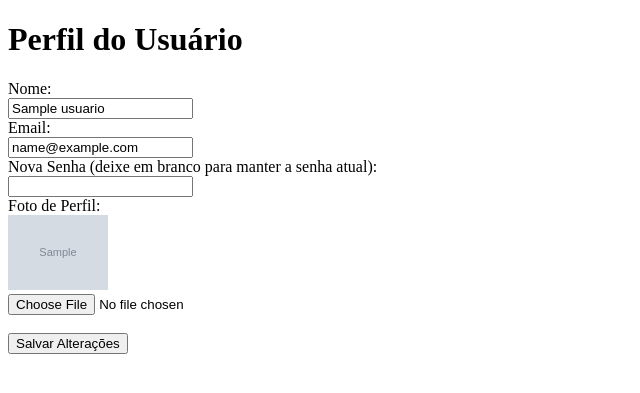
After one commit to Saracfmorais/wobahall, a PHP site: page /perfil_usuario.php in a window 1280 px wide. The commit adds this page. Shown: the top 393 px of the page, without its empty margins (0-640 px from the left). Run offline with PHP 8.4, Linux system fonts and the light colour scheme; the visitor is signed in with stand-in values (Sample User, id 1); tables that the repository leaves empty or names only in its code hold one stand-in row (values such as "Sample post"); grey boxes marked "Sample" are stand-in pictures.

Commit message:
algumas coisanhas q não lembro

```diff
--- a/SARA-PI/home.php
+++ b/SARA-PI/home.php
@@ -1,6 +1,5 @@
 <?php
 session_start();
-
 // Conexão com o banco de dados
 $host = 'localhost';
 $user = 'root';
@@ -55,9 +54,9 @@ $conn->close();
         <?php if (isset($_SESSION['nome_usuario'])): ?>
             <?php echo $_SESSION['nome_usuario']; ?>
         <?php else: ?>
-            <a href="login.php">Logar</a>
+           <a class="logar" href="./login/login.php"> Logar
         <?php endif; ?>
-    </div>
+    </div></a>
 </div>
 
     </header>
--- a/SARA-PI/login/login.php
+++ b/SARA-PI/login/login.php
@@ -67,7 +67,7 @@
     </div>
   </div>
 
-  <a class="bt_volta" id="volta" href="../home/home.html">Voltar</a>
+  <a class="bt_volta" id="volta" href="../home.php">Voltar</a>
 
   <script src="login.js"></script>
 </body>
--- /dev/null
+++ b/SARA-PI/perfil_usuario.php
@@ -0,0 +1,99 @@
+<?php
+session_start();
+
+// Verificar se o usuário está logado
+if (!isset($_SESSION['usuario_id'])) {
+    header("Location: login.php");
+    exit();
+}
+
+// Conectar ao banco de dados
+$host = 'localhost';
+$user = 'root';
+$password = '';
+$dbname = 'wobahall';
+$conn = new mysqli($host, $user, $password, $dbname);
+
+// Verificar a conexão
+if ($conn->connect_error) {
+    die("Erro na conexão: " . $conn->connect_error);
+}
+
+// Carregar os dados do usuário
+$usuario_id = $_SESSION['usuario_id'];
+$sql = "SELECT USU_VAR_NOME, USU_VAR_EMAIL, USU_VAR_FOTO FROM usuarios WHERE USU_INT_ID = ?";
+$stmt = $conn->prepare($sql);
+$stmt->bind_param("i", $usuario_id);
+$stmt->execute();
+$result = $stmt->get_result();
+$user = $result->fetch_assoc();
+
+// Atualizar dados do usuário ao enviar o formulário
+if ($_SERVER['REQUEST_METHOD'] === 'POST') {
+    $nome = $_POST['nome'];
+    $email = $_POST['email'];
+    $nova_senha = $_POST['nova_senha'] ?? null;
+
+    // Atualizar foto de perfil (opcional)
+    if (!empty($_FILES['foto']['name'])) {
+        $foto_path = 'uploads/' . basename($_FILES['foto']['name']);
+        move_uploaded_file($_FILES['foto']['tmp_name'], $foto_path);
+    } else {
+        $foto_path = $user['USU_VAR_FOTO'];
+    }
+
+    // Atualizar dados do usuário no banco de dados
+    if ($nova_senha) {
+        $senha_hash = password_hash($nova_senha, PASSWORD_DEFAULT);
+        $sql = "UPDATE usuarios SET USU_VAR_NOME = ?, USU_VAR_EMAIL = ?, USU_VAR_SENHA = ?, USU_VAR_FOTO = ? WHERE USU_INT_ID = ?";
+        $stmt = $conn->prepare($sql);
+        $stmt->bind_param("ssssi", $nome, $email, $senha_hash, $foto_path, $usuario_id);
+    } else {
+        $sql = "UPDATE usuarios SET USU_VAR_NOME = ?, USU_VAR_EMAIL = ?, USU_VAR_FOTO = ? WHERE USU_INT_ID = ?";
+        $stmt = $conn->prepare($sql);
+        $stmt->bind_param("sssi", $nome, $email, $foto_path, $usuario_id);
+    }
+
+    if ($stmt->execute()) {
+        echo "Dados atualizados com sucesso!";
+        // Atualizar o nome na sessão
+        $_SESSION['nome_usuario'] = $nome;
+    } else {
+        echo "Erro ao atualizar os dados.";
+    }
+}
+
+$stmt->close();
+$conn->close();
+?>
+
+<!DOCTYPE html>
+<html lang="pt-BR">
+<head>
+    <meta charset="UTF-8">
+    <meta name="viewport" content="width=device-width, initial-scale=1.0">
+    <title>Perfil do Usuário</title>
+</head>
+<body>
+    <h1>Perfil do Usuário</h1>
+
+    <form method="POST" action="" enctype="multipart/form-data">
+        <label>Nome:</label><br>
+        <input type="text" name="nome" value="<?php echo htmlspecialchars($user['USU_VAR_NOME']); ?>" required><br>
+
+        <label>Email:</label><br>
+        <input type="email" name="email" value="<?php echo htmlspecialchars($user['USU_VAR_EMAIL']); ?>" required><br>
+
+        <label>Nova Senha (deixe em branco para manter a senha atual):</label><br>
+        <input type="password" name="nova_senha"><br>
+
+        <label>Foto de Perfil:</label><br>
+        <?php if (!empty($user['USU_VAR_FOTO'])): ?>
+            <img src="<?php echo $user['USU_VAR_FOTO']; ?>" alt="Foto de perfil" style="width: 100px;"><br>
+        <?php endif; ?>
+        <input type="file" name="foto"><br><br>
+
+        <button type="submit">Salvar Alterações</button>
+    </form>
+</body>
+</html>
```
Also changed, not shown: SARA-PI/home.css (+6 -1 lines), SARA-PI/resultados.php (+57 -24 lines), SARA-PI/uploads/ambiente_1731075034_download.png (added), SARA-PI/uploads/capa_1731075034_schermopname-124png.png (added).
